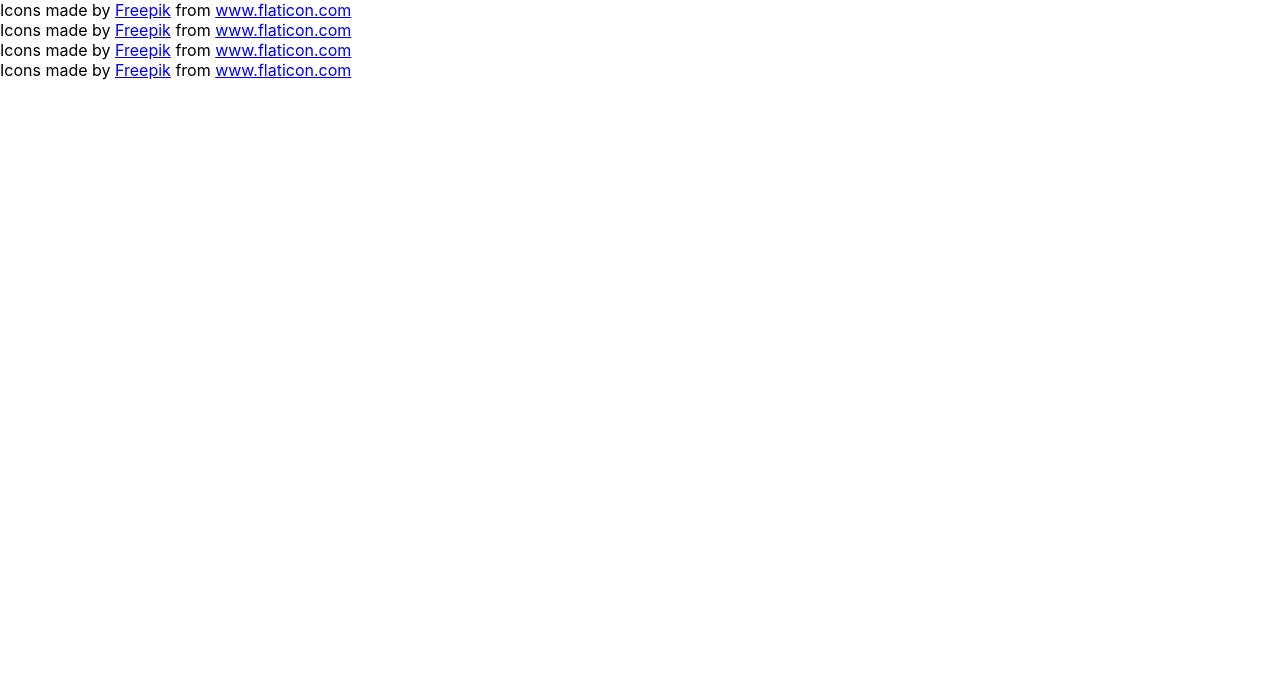
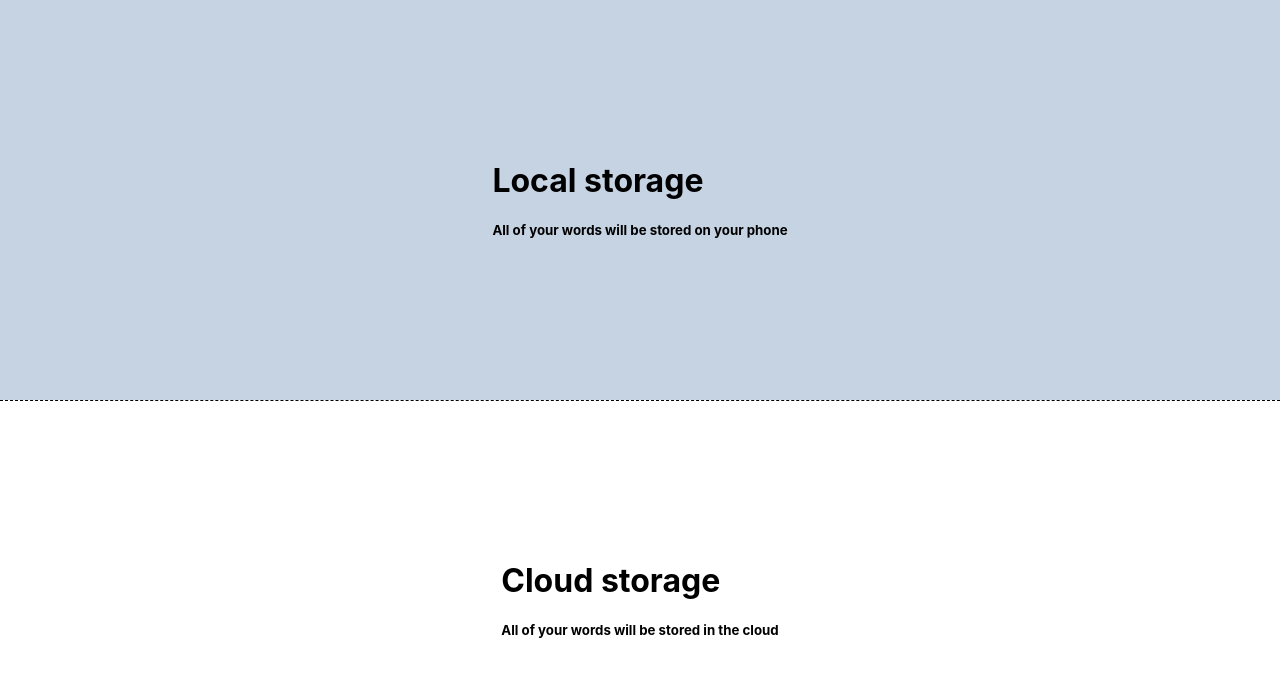
Before and after one commit to jakic12/word-saver, a React (Create React App) app: page / in a window 1280 px wide. Shown: the top 676 px of the page. Built offline with nearby package versions, Linux system fonts and the light colour scheme.

Commit message:
Test - ghpages links not working, changed /login to /

```diff
--- a/src/App.jsx
+++ b/src/App.jsx
@@ -14,13 +14,13 @@
 import TopBar from "./components/TopBar";
 
 const screens = [
-  {
+  /*{
     label: "Landing",
     path: "/",
     exact: true,
     component: MainPage
-  },
-  { label: "App", path: "/login", exact: true, component: Login, topBar: true },
+  },*/
+  { label: "App", path: "/", exact: true, component: Login, topBar: true },
   { path: "/app", exact: true, component: MainApp }
 ];
 
```
